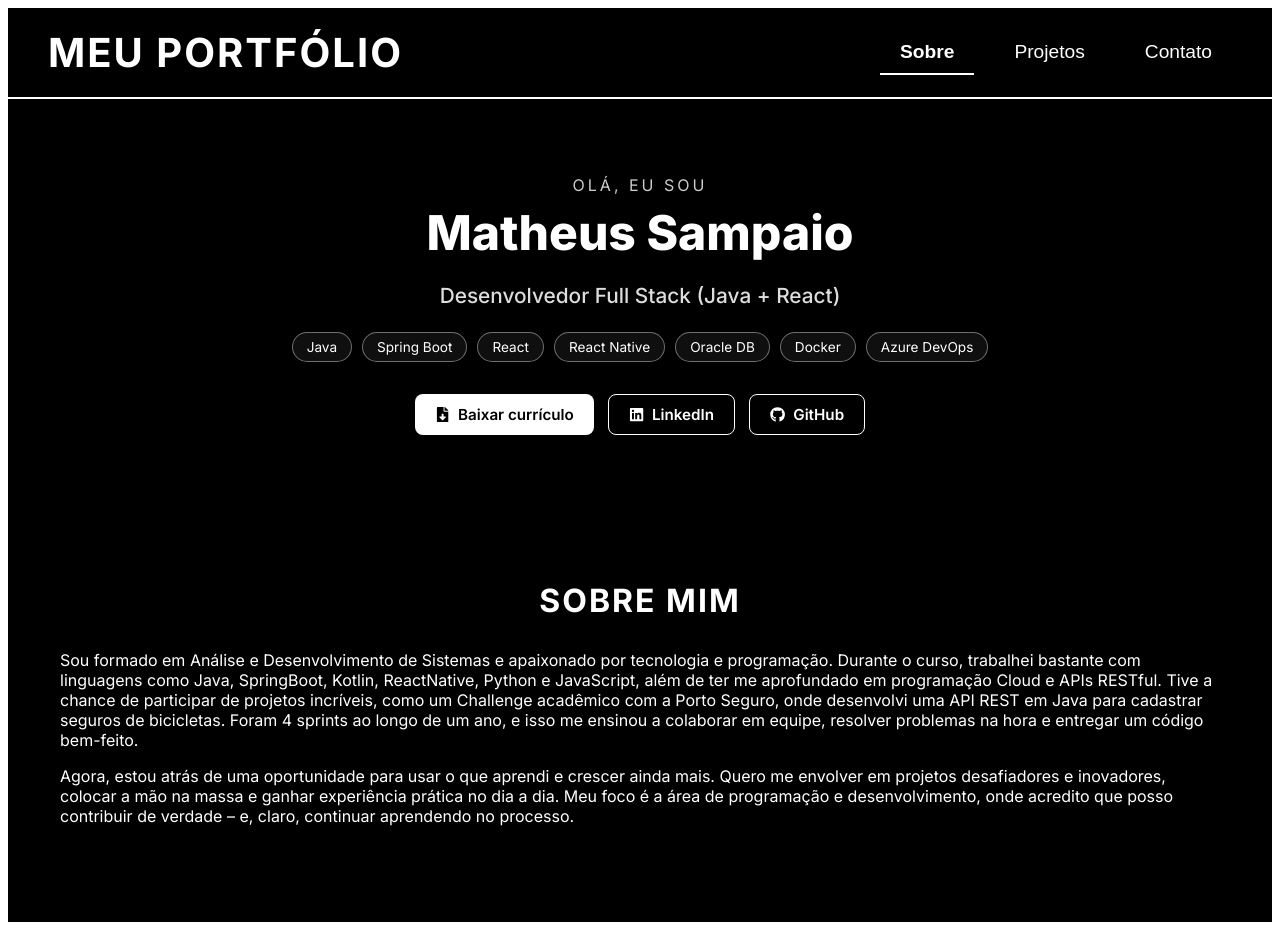
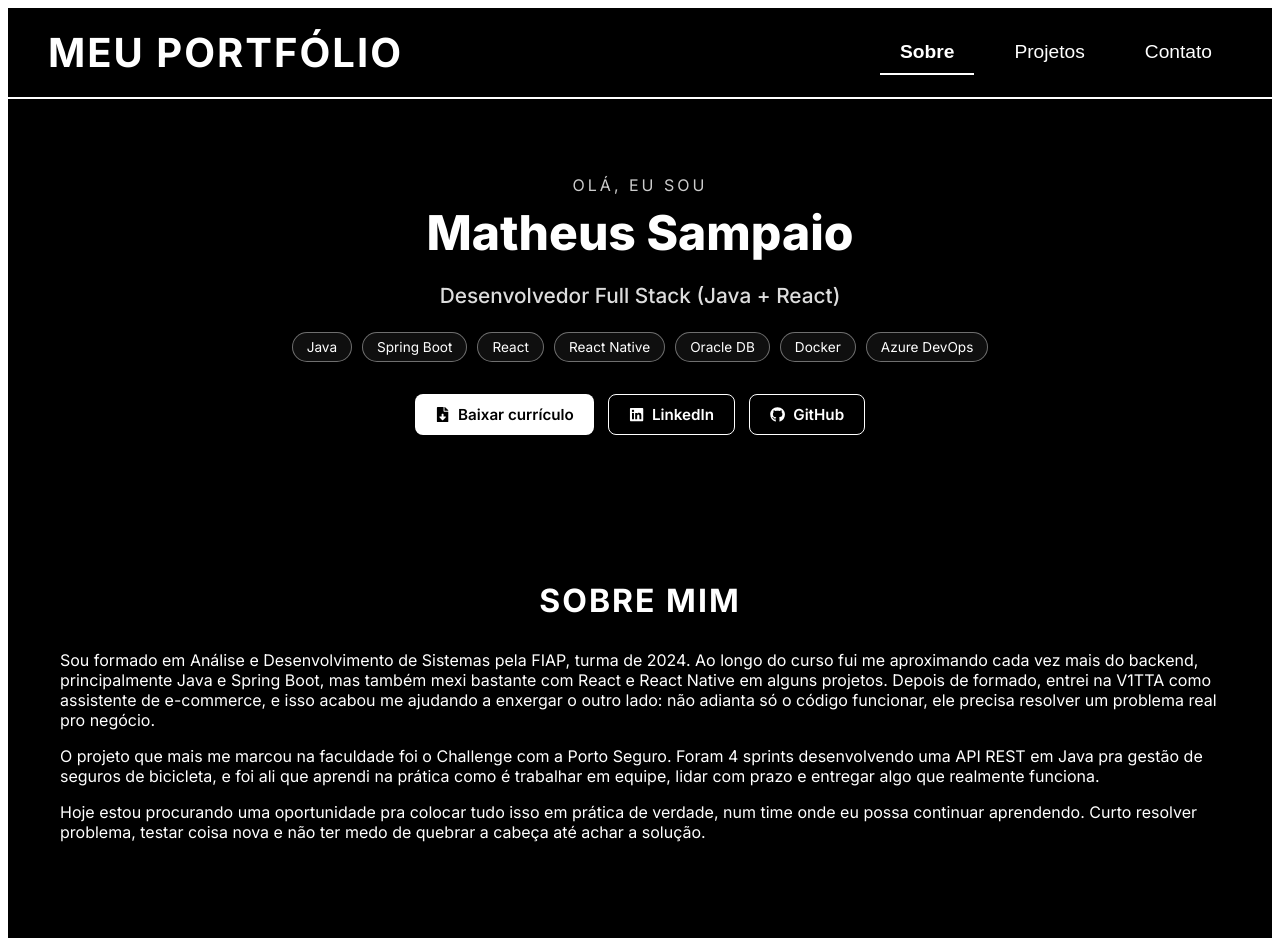
Before and after one commit to matheusCMSampaio/meu-portfolio, a Next.js app: page / in a window 1280 px wide. Built offline with nearby package versions, Linux system fonts and the light colour scheme.

Commit message:
docs: reescreve secao Sobre Mim

```diff
--- a/src/app/components/Sobre.jsx
+++ b/src/app/components/Sobre.jsx
@@ -1,14 +1,30 @@
-// app/components/Sobre.js
 import styles from '../styles/Home.module.css';
 
 export default function Sobre() {
   return (
-    <section className={styles.section}>
+    <section id="sobre" className={styles.section}>
       <h2 className={styles.heading}>Sobre Mim</h2>
       <p>
-        Sou formado em Análise e Desenvolvimento de Sistemas e apaixonado por tecnologia e programação. Durante o curso, trabalhei bastante com linguagens como Java, SpringBoot, Kotlin, ReactNative, Python e JavaScript, além de ter me aprofundado em programação Cloud e APIs RESTful. Tive a chance de participar de projetos incríveis, como um Challenge acadêmico com a Porto Seguro, onde desenvolvi uma API REST em Java para cadastrar seguros de bicicletas. Foram 4 sprints ao longo de um ano, e isso me ensinou a colaborar em equipe, resolver problemas na hora e entregar um código bem-feito.</p>
+        Sou formado em Análise e Desenvolvimento de Sistemas pela FIAP, turma
+        de 2024. Ao longo do curso fui me aproximando cada vez mais do
+        backend, principalmente Java e Spring Boot, mas também mexi bastante
+        com React e React Native em alguns projetos. Depois de formado,
+        entrei na V1TTA como assistente de e-commerce, e isso acabou me
+        ajudando a enxergar o outro lado: não adianta só o código funcionar,
+        ele precisa resolver um problema real pro negócio.
+      </p>
       <p>
-        Agora, estou atrás de uma oportunidade para usar o que aprendi e crescer ainda mais. Quero me envolver em projetos desafiadores e inovadores, colocar a mão na massa e ganhar experiência prática no dia a dia. Meu foco é a área de programação e desenvolvimento, onde acredito que posso contribuir de verdade – e, claro, continuar aprendendo no processo.
+        O projeto que mais me marcou na faculdade foi o Challenge com a Porto
+        Seguro. Foram 4 sprints desenvolvendo uma API REST em Java pra gestão
+        de seguros de bicicleta, e foi ali que aprendi na prática como é
+        trabalhar em equipe, lidar com prazo e entregar algo que realmente
+        funciona.
+      </p>
+      <p>
+        Hoje estou procurando uma oportunidade pra colocar tudo isso em
+        prática de verdade, num time onde eu possa continuar aprendendo.
+        Curto resolver problema, testar coisa nova e não ter medo de quebrar
+        a cabeça até achar a solução.
       </p>
     </section>
   );
```
